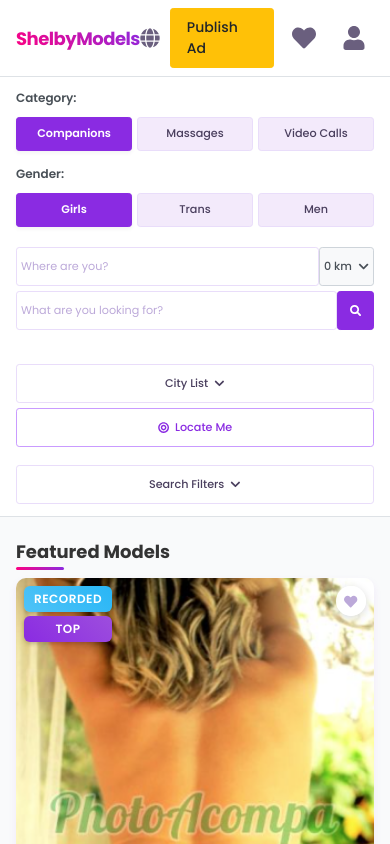
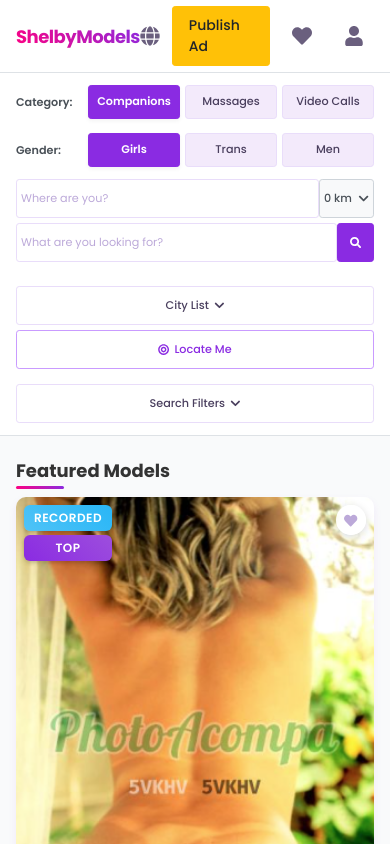
Before and after one commit to rodrigomarcell/ShelbyModels.Frontend, a React (Vite) app: page / in a window 390 px wide. Shown: the top 844 px of the page. Built offline with nearby package versions, Linux system fonts and the light colour scheme.

Commit message:
Atualiza estilos dos componentes de LanguageSwitcher, Filters, Header e SearchBar, ajustando tamanhos de fonte, padding e espaçamento para melhor responsividade em dispositivos móveis. Melhora a apresentação visual e a consistência entre os elementos.

```diff
--- a/src/components/LanguageSwitcher/LanguageSwitcher.css
+++ b/src/components/LanguageSwitcher/LanguageSwitcher.css
@@ -100,6 +100,14 @@
 }
 
 @media (max-width: 768px) {
+  .language-button {
+    font-size: 1.25rem;
+  }
+
+  .globe-icon {
+    font-size: 1.25rem;
+  }
+
   .language-dropdown {
     right: -1rem;
     left: auto;
--- a/src/components/header/Filters.css
+++ b/src/components/header/Filters.css
@@ -41,40 +41,44 @@
   box-shadow: var(--shadow-sm);
 }
 
-/* Mobile layout - Mantém mesmas cores e comportamentos, apenas tamanhos proporcionais */
+/* Mobile layout - Labels na mesma linha dos botões */
 @media (max-width: 768px) {
   .filter-container {
     width: 100%;
-    flex-direction: column;
-    align-items: flex-start;
-    gap: 0.625rem;
+    flex-direction: row;
+    align-items: center;
+    gap: 0.75rem;
   }
 
   .filter-label {
-    font-size: 0.75rem;
+    font-size: 0.7rem;
     font-weight: 600;
     color: #495057;
     margin: 0;
+    white-space: nowrap;
+    flex-shrink: 0;
+    min-width: 60px;
   }
 
   .filter-options {
-    display: grid;
-    grid-template-columns: repeat(3, 1fr);
-    gap: 0.375rem;
-    width: 100%;
+    display: flex;
+    gap: 0.3rem;
+    flex: 1;
+    flex-wrap: nowrap;
   }
 
   .tag {
-    padding: 0.75rem 0.375rem;
+    padding: 0.625rem 0.5rem;
     text-align: center;
-    font-size: 0.75rem;
+    font-size: 0.7rem;
     font-weight: 500;
     white-space: nowrap;
-    min-height: 38px;
+    min-height: 32px;
     display: flex;
     align-items: center;
     justify-content: center;
     border-radius: var(--radius-md);
+    flex: 1;
 
     /* Mantém mesmas cores do desktop */
     background-color: var(--color-neutral-200);
--- a/src/components/header/Header.css
+++ b/src/components/header/Header.css
@@ -231,20 +231,39 @@
   font-weight: 500;
 }
 
-/* Mobile Layout - Mantém comportamento visual consistente */
+/* Mobile Layout - Espaçamento padronizado entre seções */
 @media (max-width: 768px) {
+  .header-top {
+    padding: 6px 0;
+  }
+
+  .header-actions {
+    gap: 0.75rem;
+  }
+
+  .btn-publish {
+    display: inline-flex; /* Reativar o botão */
+    padding: 4px 8px;
+    font-size: 0.7rem;
+    font-weight: 600;
+  }
+
+  .btn-icon {
+    font-size: 1.25rem;
+  }
+
   .header-bottom {
-    padding: 0.875rem 0;
+    padding: 0.75rem 0;
   }
 
   .header-bottom > .container {
-    gap: 1.25rem;
+    gap: 0.75rem;
   }
 
   .filter-section {
     display: flex;
     flex-direction: column;
-    gap: 1rem;
+    gap: 0.75rem;
     align-items: stretch;
   }
 
@@ -255,9 +274,9 @@
 
   .advanced-search-section {
     flex-direction: column;
-    gap: 0.875rem;
+    gap: 0.75rem;
     border-top: 1px solid var(--border-color);
-    padding-top: 0.875rem;
+    padding-top: 0.75rem;
     position: static;
   }
 
@@ -265,7 +284,7 @@
     width: 100%;
     display: grid;
     grid-template-columns: 1fr 1fr;
-    gap: 0.625rem;
+    gap: 0.5rem;
   }
 
   .city-list-btn,
@@ -278,15 +297,15 @@
     cursor: pointer;
     display: flex;
     align-items: center;
-    gap: 0.375rem;
+    gap: 0.3rem;
 
-    /* Apenas tamanhos proporcionais */
-    padding: 0.75rem 0.375rem;
+    /* Tamanhos reduzidos */
+    padding: 0.625rem 0.3rem;
     border-radius: var(--radius-md);
-    font-size: 0.75rem;
+    font-size: 0.7rem;
     text-align: center;
     justify-content: center;
-    min-height: 38px;
+    min-height: 32px;
     transition: all var(--transition-quick);
   }
 
@@ -319,15 +338,15 @@
     cursor: pointer;
     display: flex;
     align-items: center;
-    gap: 0.375rem;
+    gap: 0.3rem;
 
-    /* Apenas tamanhos proporcionais */
+    /* Tamanhos reduzidos */
     justify-content: center;
-    padding: 0.75rem;
+    padding: 0.625rem;
     border-radius: var(--radius-md);
-    margin-top: 0.25rem;
-    font-size: 0.75rem;
-    min-height: 38px;
+    margin-top: 0.2rem;
+    font-size: 0.7rem;
+    min-height: 32px;
     transition: all var(--transition-quick);
   }
 
@@ -336,14 +355,7 @@
     border-color: var(--color-neutral-400);
   }
 
-  /* Mobile publish button */
-  .btn-publish {
-    display: none;
-  }
-
-  .header-actions {
-    gap: 0.625rem;
-  }
+  /* Ocultar o botão de publicar aqui não é mais necessário, a regra foi movida para cima */
 }
 
 /* Very small screens - mantém consistência */
--- a/src/components/header/SearchBar.css
+++ b/src/components/header/SearchBar.css
@@ -120,11 +120,11 @@
   border-color: var(--color-primary-700);
 }
 
-/* Responsive - Mantém consistência visual */
+/* Responsive - Reduzido para ganhar espaço vertical */
 @media (max-width: 768px) {
   .search-input-group {
     flex-direction: column;
-    gap: 0.375rem;
+    gap: 0.3rem;
   }
 
   .location-input,
@@ -132,9 +132,9 @@
     width: 100%;
     border-radius: var(--radius-md);
     border: 1px solid #ced4da;
-    padding: 0.75rem 0.375rem !important;
-    font-size: 0.75rem !important;
-    min-height: 38px;
+    padding: 0.625rem 0.3rem !important;
+    font-size: 0.7rem !important;
+    min-height: 32px;
     display: flex;
     align-items: center;
     background-color: white;
@@ -152,18 +152,18 @@
   /* Sobrescrever form-control no mobile */
   .search-bar .form-control.location-input,
   .search-bar .form-control.search-input {
-    padding: 0.75rem 0.375rem !important;
-    font-size: 0.75rem !important;
+    padding: 0.625rem 0.3rem !important;
+    font-size: 0.7rem !important;
     border-radius: var(--radius-md);
-    min-height: 38px;
+    min-height: 32px;
   }
 
   .radius-button {
     border-radius: var(--radius-md);
     border: 1px solid #ced4da;
-    padding: 0.75rem 0.375rem;
-    font-size: 0.75rem;
-    min-height: 38px;
+    padding: 0.625rem 0.3rem;
+    font-size: 0.7rem;
+    min-height: 32px;
     justify-content: center;
     background-color: #f8f9fa;
     color: #495057;
@@ -179,9 +179,9 @@
   .search-button {
     border-radius: var(--radius-md);
     height: auto;
-    padding: 0.75rem 1rem;
-    font-size: 0.75rem;
-    min-height: 38px;
+    padding: 0.625rem 0.875rem;
+    font-size: 0.7rem;
+    min-height: 32px;
     justify-content: center;
     background-color: var(--color-primary-600);
     border: 1px solid var(--color-primary-600);
```
